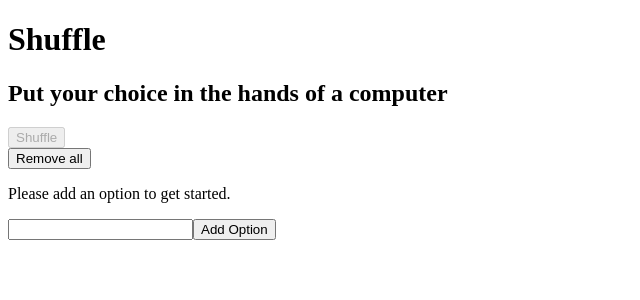
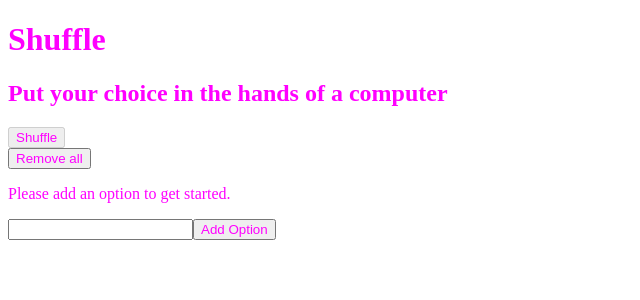
Before and after one commit to onurcankaya/react-shuffle-app, a React app: page / in a window 1280 px wide. Shown: the top 300 px of the page, without its empty margins (0-640 px from the left). Built offline with nearby package versions, Linux system fonts and the light colour scheme.

Commit message:
configured webpack to use scss for styling

```diff
--- a/package.json
+++ b/package.json
@@ -16,10 +16,14 @@
     "babel-plugin-transform-class-properties": "6.24.1",
     "babel-preset-env": "1.5.2",
     "babel-preset-react": "6.24.1",
+    "css-loader": "0.28.4",
     "live-server": "^1.2.0",
+    "node-sass": "4.5.3",
     "react": "16.0.0",
     "react-dom": "16.0.0",
     "react-modal": "2.2.2",
+    "sass-loader": "6.0.6",
+    "style-loader": "0.18.2",
     "webpack": "3.1.0",
     "webpack-dev-server": "2.5.1"
   },
--- a/src/app.js
+++ b/src/app.js
@@ -2,5 +2,6 @@ import React from 'react'
 import ReactDOM from 'react-dom'
 
 import App from './components/App'
+import './styles/styles.scss'
 
 ReactDOM.render(<App />, document.getElementById('root'))
--- /dev/null
+++ b/src/styles/styles.scss
@@ -0,0 +1,5 @@
+$brand-color: magenta;
+
+* {
+  color: $brand-color;
+}
--- a/webpack.config.js
+++ b/webpack.config.js
@@ -13,6 +13,10 @@ module.exports = {
         test: /\.js$/,
         exclude: /node_modules/,
       },
+      {
+        test: /\.scss$/,
+        use: ['style-loader', 'css-loader', 'sass-loader'],
+      },
     ],
   },
   devtool: 'cheap-module-eval-source-map',
```
Also changed, not shown: 1 other file (tests, documents, lock files or other folders).
